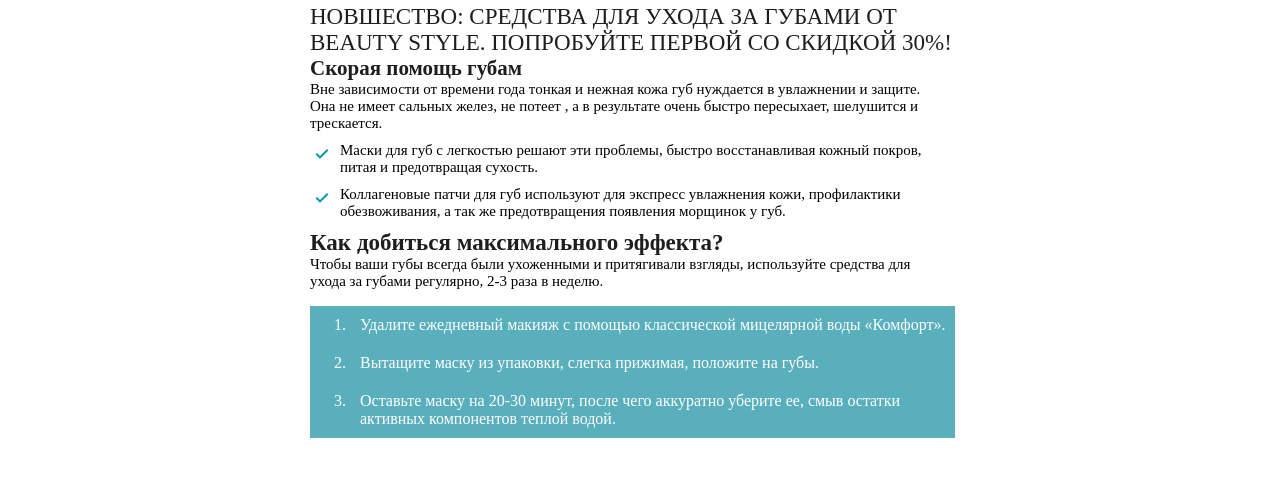
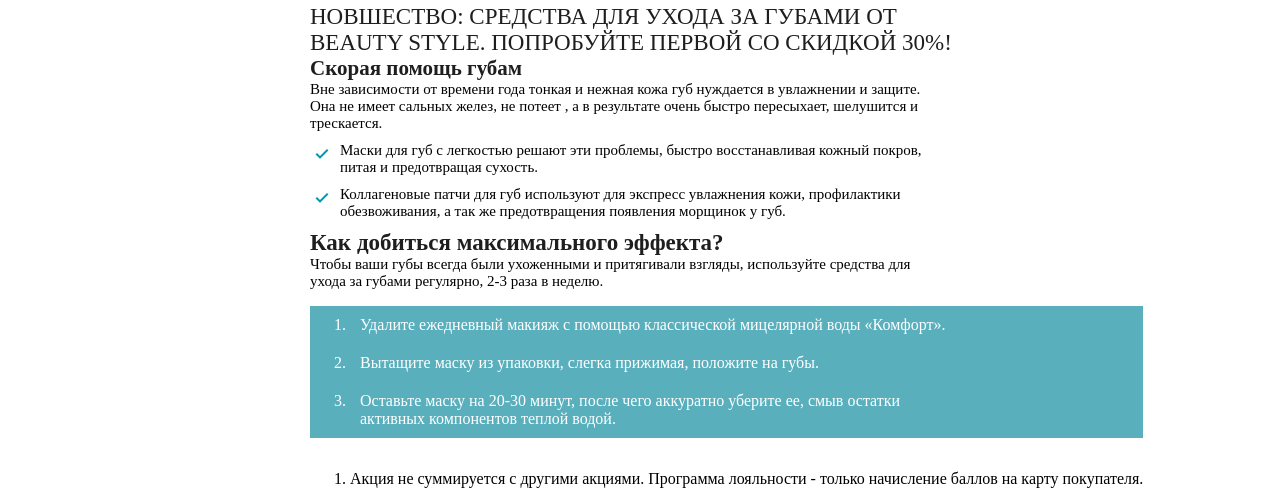
Before and after one commit to egrashinagi/star-news, a website: page index.html in a window 1280 px wide. Shown: the part 304-808 px from the top of the page. Drawn offline with Linux system fonts and the light colour scheme.

Commit message:
fix changes

```diff
--- a/index.html
+++ b/index.html
@@ -60,6 +60,9 @@
                 <li class="content__main-text-list-item">Вытащите маску из упаковки, слегка прижимая, положите на губы.</li>
                 <li class="content__main-text-list-item">Оставьте маску на 20-30 минут, после чего аккуратно уберите ее, смыв остатки <br> активных компонентов теплой водой. </li>
             </ol>
+            <ol>
+                <li>Акция не суммируется с другими акциями. Программа лояльности - только начисление баллов на карту покупателя.</li>
+            </ol>
         </div>
     </article>
 </div>
```
